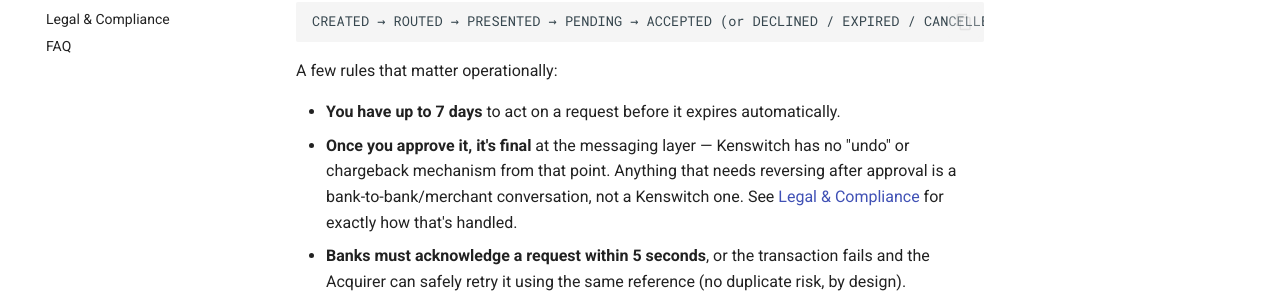
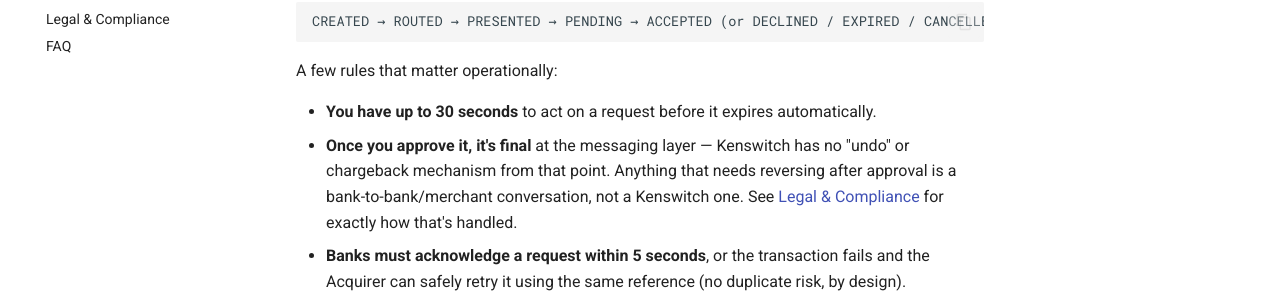
Before and after one commit to sharonandisi/kenswitch-hub, an MkDocs documentation site: the page built from docs/products/pbb/how-it-works.md, in a window 1280 px wide and 900 px high, scrolled down 1011 px. Shown: the part 259-553 px from the top of the window. Built offline with MkDocs 1.6.1 and Material for MkDocs 9.7.7, drawn with Linux system fonts in a browser that asks for light colours; comment, search, counter and statistics services are not loaded.

Commit message:
Update request expiration time from 7 days to 30 seconds

```diff
--- a/docs/products/pbb/how-it-works.md
+++ b/docs/products/pbb/how-it-works.md
@@ -31,7 +31,7 @@ CREATED → ROUTED → PRESENTED → PENDING → ACCEPTED (or DECLINED / EXPIRED
 
 A few rules that matter operationally:
 
-- **You have up to 7 days** to act on a request before it expires automatically.
+- **You have up to 30 seconds** to act on a request before it expires automatically.
 - **Once you approve it, it's final** at the messaging layer — Kenswitch has no "undo" or chargeback mechanism from that point. Anything that needs reversing after approval is a bank-to-bank/merchant conversation, not a Kenswitch one. See [Legal & Compliance](legal-compliance.md) for exactly how that's handled.
 - **Banks must acknowledge a request within 5 seconds**, or the transaction fails and the Acquirer can safely retry it using the same reference (no duplicate risk, by design).
 - Status/decision updates going back to the Acquirer are authenticated using a **signed callback** (HMAC-SHA256) — this is just a cryptographic signature that proves the message genuinely came from the bank it claims to, so nobody can fake a "payment approved" notification.
```
